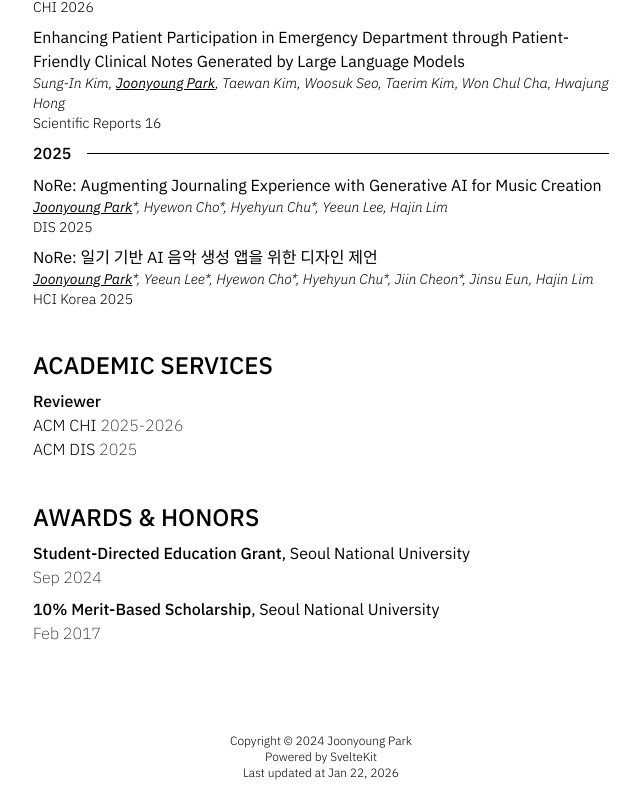
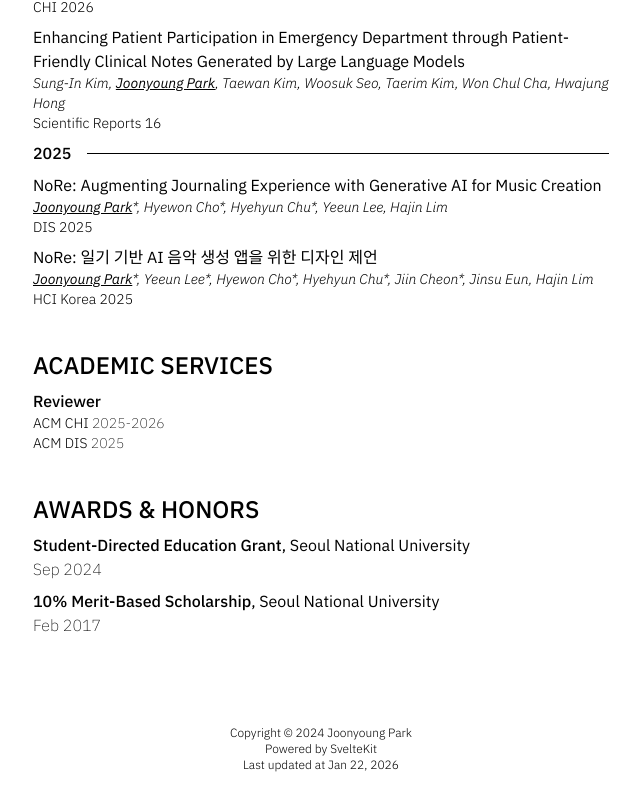
Before and after one commit to partlyjadedyouth/joonyoung.dev, a SvelteKit app: page /about in a window 1280 px wide. Shown: the part 985-1786 px from the top of the page, without its empty margins (319-959 px from the left). Built offline with nearby package versions, Linux system fonts and the light colour scheme; a web font is replaced by a local one.

Commit message:
[main] Update font size of academic services

```diff
--- a/src/routes/(app)/about/+page.svelte
+++ b/src/routes/(app)/about/+page.svelte
@@ -211,8 +211,8 @@
 			<HorizontalLine w="full" my="0" color="bg-black/20" />
 		</div> -->
 	</div>
-	<div class="font-light mr-1">ACM CHI <span class="font-extralight"> 2025-2026</span></div>
-	<div class="font-light mr-1">ACM DIS <span class="font-extralight"> 2025</span></div>
+	<div class="font-light mr-1 text-sm">ACM CHI <span class="font-extralight"> 2025-2026</span></div>
+	<div class="font-light mr-1 text-sm">ACM DIS <span class="font-extralight"> 2025</span></div>
 </section>
 
 <!-- AWARDS & HONORS -->
```
